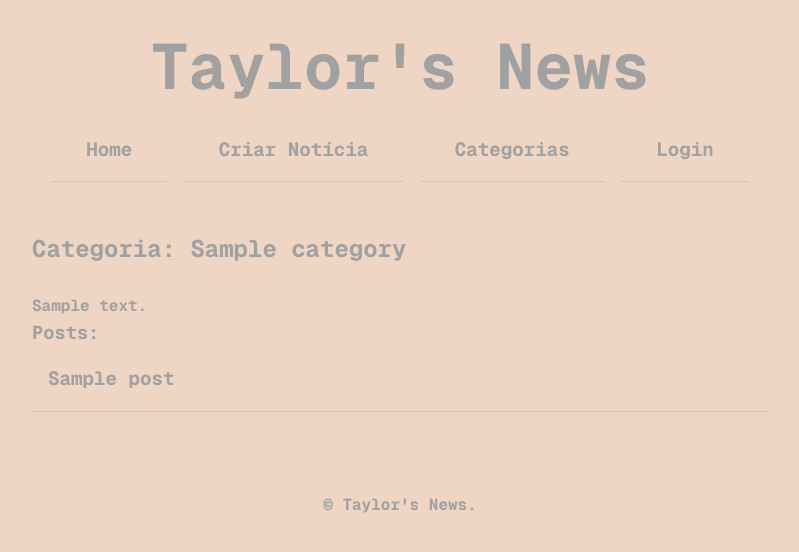
After one commit to luulopes/EP2, a Django app: page /categories/1/ in a window 1280 px wide. The commit adds this page. Shown: the top 552 px of the page, without its empty margins (240-1039 px from the left). Run offline with Django 5.2, Linux system fonts and the light colour scheme; tables that the repository leaves empty hold one stand-in row (values such as "Sample post").

Commit message:
Implementado sistema de categorias

```diff
--- a/blog/admin.py
+++ b/blog/admin.py
@@ -2,7 +2,8 @@
 from django.contrib import admin
 from .models import Post
 from .models import Comment
+from .models import Category
 
-
+admin.site.register(Category)
 admin.site.register(Comment)
 admin.site.register(Post)
--- a/blog/models.py
+++ b/blog/models.py
@@ -1,11 +1,20 @@
 from django.db import models
 from django.contrib.auth.models import User
+
+class Category(models.Model):
+    name = models.CharField(max_length=100, unique=True)
+    description = models.TextField(blank=True)
+
+    def __str__(self):
+        return self.name
+
 
 class Post(models.Model):
     title = models.CharField(max_length=200)
     content = models.TextField()
     date_posted = models.DateTimeField(auto_now_add=True)
     image = models.ImageField(upload_to='images/', null=True, blank=True)
+    categories = models.ManyToManyField(Category, related_name='posts')
 
     def __str__(self):
         return self.title
--- a/blog/urls.py
+++ b/blog/urls.py
@@ -1,4 +1,4 @@
-from .views import PostListView, PostDetailView, PostCreateView, PostUpdateView, PostDeleteView, CommentDeleteView
+from .views import PostListView, PostDetailView, PostCreateView, PostUpdateView, PostDeleteView, CommentDeleteView, CategoryListView, CategoryDetailView
 from django.urls import path
 
 
@@ -10,4 +10,6 @@ urlpatterns = [
     path('post/<int:pk>/delete/', PostDeleteView.as_view(), name='post-delete'),
     path('post/<int:pk>/', PostDetailView.as_view(), name='post-detail'),
     path('comment/<int:pk>/delete/', CommentDeleteView.as_view(), name='comment-delete'),
+    path('categories/', CategoryListView.as_view(), name='category-list'),
+    path('categories/<int:pk>/', CategoryDetailView.as_view(), name='category-detail'),
 ]
--- a/blog/views.py
+++ b/blog/views.py
@@ -1,8 +1,9 @@
 from django.views.generic import ListView, DetailView, CreateView, UpdateView, DeleteView
 from django.urls import reverse_lazy
-from .models import Post, Comment
+from .models import Post, Comment, Category
 from django.shortcuts import redirect
 from django.urls import reverse
+from django.shortcuts import get_object_or_404
 
 class PostListView(ListView):
     model = Post
@@ -59,5 +60,24 @@ class CommentDeleteView(DeleteView):
 
     def get_success_url(self):
         """Redireciona para a página do post associado após exclusão do comentário"""
-        post_id = self.object.post.id  # Obtém o ID do post relacionado
+        post_id = self.object.post.id
         return reverse('post-detail', kwargs={'pk': post_id})
+
+class CategoryListView(ListView):
+    model = Category
+    template_name = 'blog/category_list.html'
+    context_object_name = 'categories'
+
+class CategoryDetailView(ListView):
+    model = Post
+    template_name = 'blog/category_detail.html'
+    context_object_name = 'posts'
+
+    def get_queryset(self):
+        self.category = get_object_or_404(Category, pk=self.kwargs['pk'])
+        return self.category.posts.all()
+
+    def get_context_data(self, **kwargs):
+        context = super().get_context_data(**kwargs)
+        context['category'] = self.category
+        return context
--- a/templates/blog/base.html
+++ b/templates/blog/base.html
@@ -14,6 +14,8 @@
             <ul>
                 <li><a href="{% url 'post-list' %}">Home</a></li>
                 <li><a href="{% url 'post-create' %}">Criar Notícia</a></li>
+                <li><a href="{% url 'category-list' %}">Categorias</a></li>
+
                 {% if user.is_authenticated %}
                     <li><a href="{% url 'logout' %}"  onclick="event.preventDefault(); document.getElementById('logout-form').submit();">Logout</a></li>
                     <form id="logout-form" method="POST" action="{% url 'logout' %}" style="display: none;">
--- /dev/null
+++ b/templates/blog/category_detail.html
@@ -0,0 +1,14 @@
+{% extends 'blog/base.html' %}
+
+{% block content %}
+    <h2>Categoria: {{ category.name }}</h2>
+    <p>{{ category.description }}</p>
+    <h3>Posts:</h3>
+    <ul>
+        {% for post in posts %}
+            <li>
+                <a href="{% url 'post-detail' post.id %}">{{ post.title }}</a>
+            </li>
+        {% endfor %}
+    </ul>
+{% endblock %}
```
Also changed, not shown: templates/blog/category_list.html (added, +12 -0 lines), templates/blog/post_detail.html (+8 -0 lines), blog/migrations/0005_category_post_categories.py (added).
